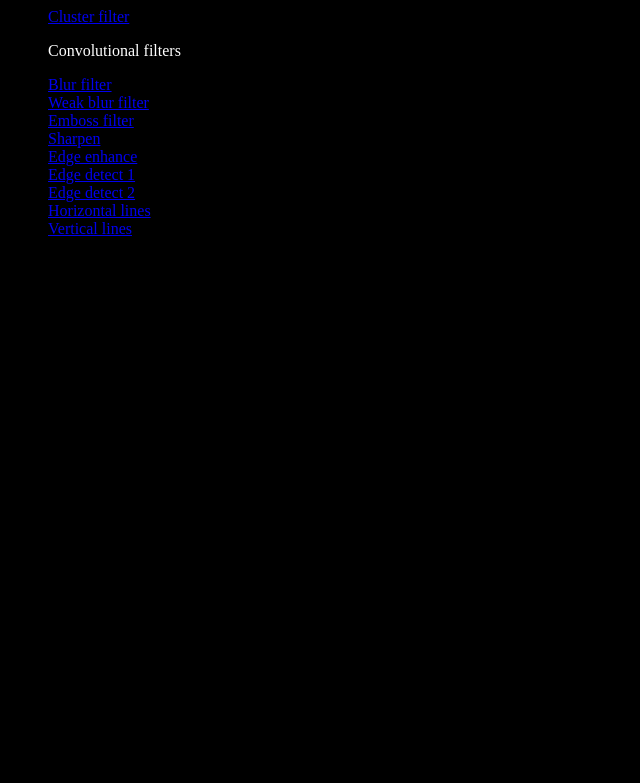
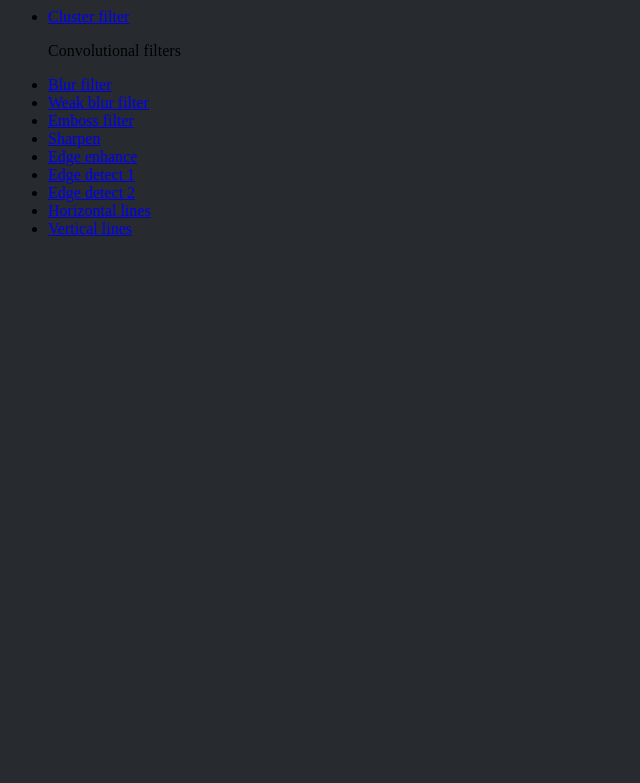
Before and after one commit to rprtr258/Image-service, a Flask app: page / in a window 1280 px wide. Shown: the top 783 px of the page, without its empty margins (0-640 px from the left). Run offline with Flask 2, Linux system fonts and the light colour scheme.

Commit message:
Update base.html

```diff
--- a/templates/base.html
+++ b/templates/base.html
@@ -3,12 +3,11 @@
         <title>{% block title %}{% endblock %}</title>
         <style>
             body {
-                background-color: #000000;
-            }
-            p {
-                color: #ffffff;
+                background-color: #272b30;
             }
         </style>
+        {% block styles %}
+        {% endblock %}
     </head>
     <body>
         {% block body %}
```
